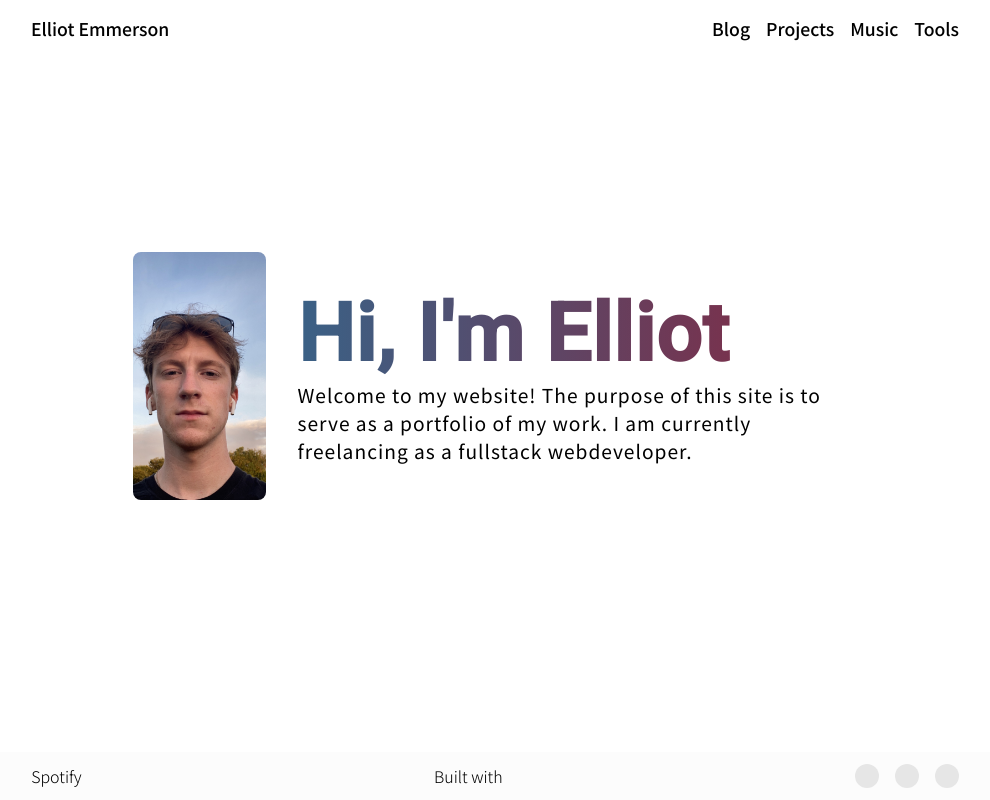
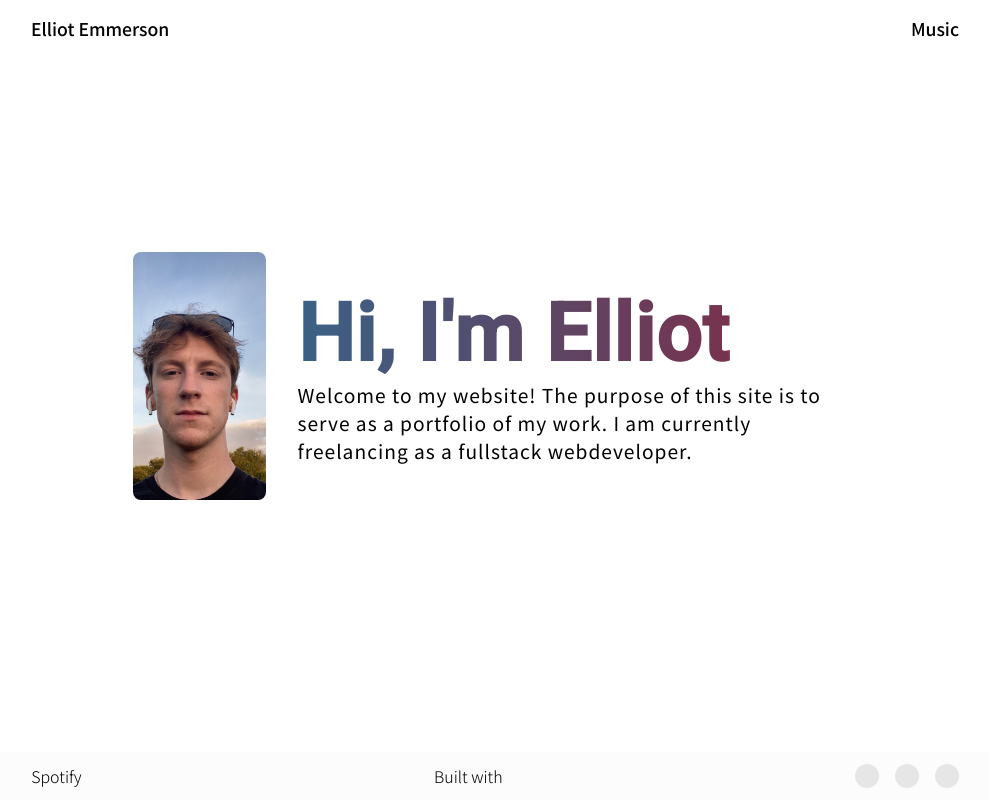
Before and after one commit to elliome/ellio.me, a Next.js app: page / in a window 1280 px wide. Shown: the whole page, without its empty margins (145-1135 px from the left). Built offline with nearby package versions, Linux system fonts and the light colour scheme.

Commit message:
style changes

```diff
--- a/components/Nav.tsx
+++ b/components/Nav.tsx
@@ -34,14 +34,14 @@ const Nav = () => {
                             <Cross />
                         </div>
                     </div>
-                    <button>Blog</button>
-                    <button>Projects</button>
+                    {/* <button>Blog</button> */}
+                    {/* <button>Projects</button> */}
                     <Link href={"/listening"}>
                         <a onClick={() => setIsActive(false)}>
                             <button>Music</button>
                         </a>
                     </Link>
-                    <button>Tools</button>
+                    {/* <button>Tools</button> */}
                 </nav>
             </div>
         </div>
--- a/pages/api/spotify/top.ts
+++ b/pages/api/spotify/top.ts
@@ -23,6 +23,6 @@ export const getTop = async () => {
         artists: await top("artists"),
         tracks: await top("tracks"),
     };
-    console.log(response.artists.items[0]);
+
     return response;
 };
--- a/styles/components/Nav.module.scss
+++ b/styles/components/Nav.module.scss
@@ -59,11 +59,6 @@
     gap: 1rem;
     display: flex;
 
-    @include mixins.respond-to("small") {
-        backdrop-filter: blur(20px) !important;
-        -webkit-backdrop-filter: blur(10px) !important;
-    }
-
     .top {
         display: none;
     }
@@ -76,7 +71,7 @@
         width: 100%;
         height: 100vh;
         transition-duration: 0.2s;
-        background-color: rgba(var(--color-1), 0.9);
+        background-color: rgba(var(--color-1), 1);
         flex-direction: column;
 
         button {
```
